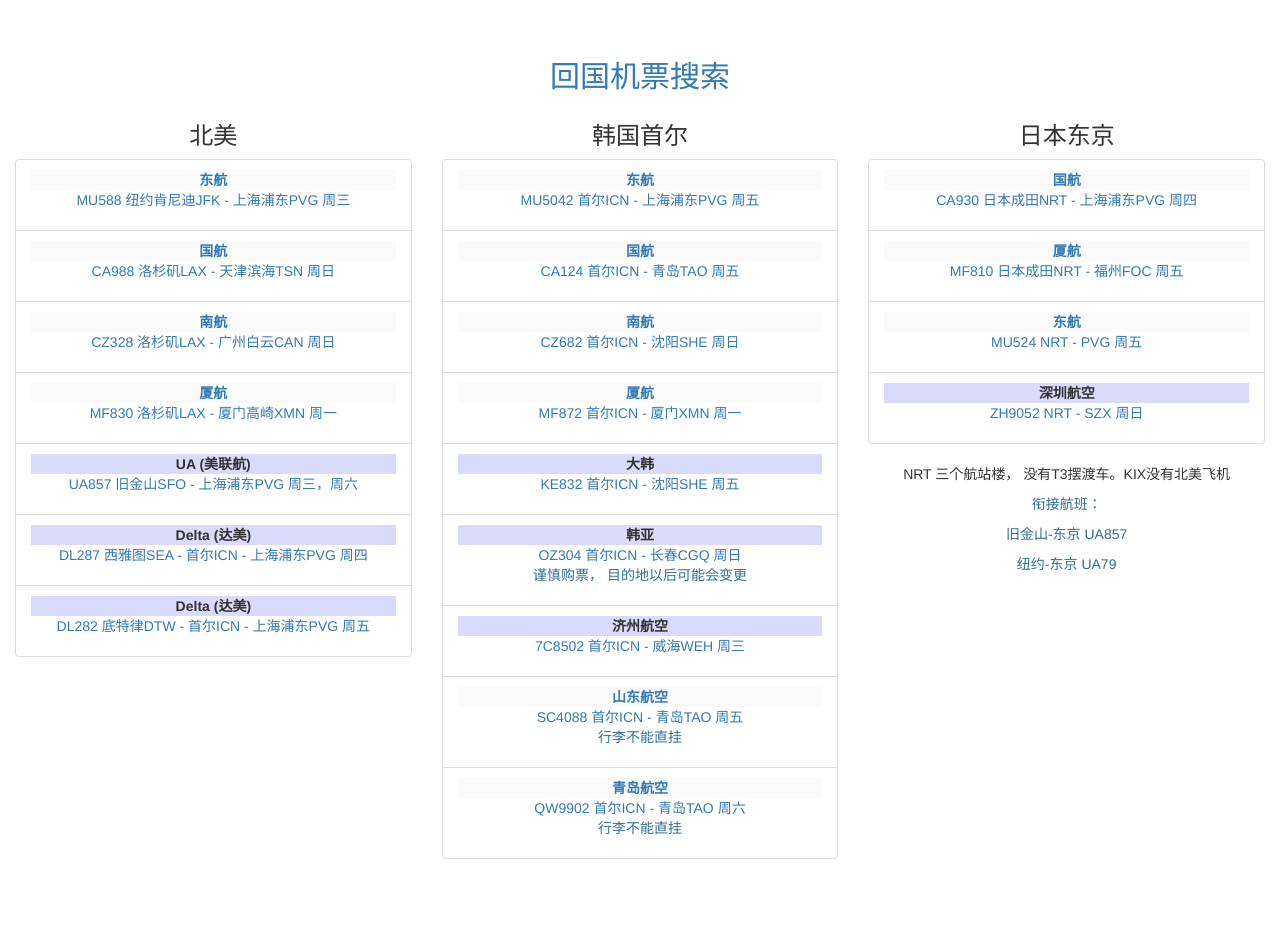
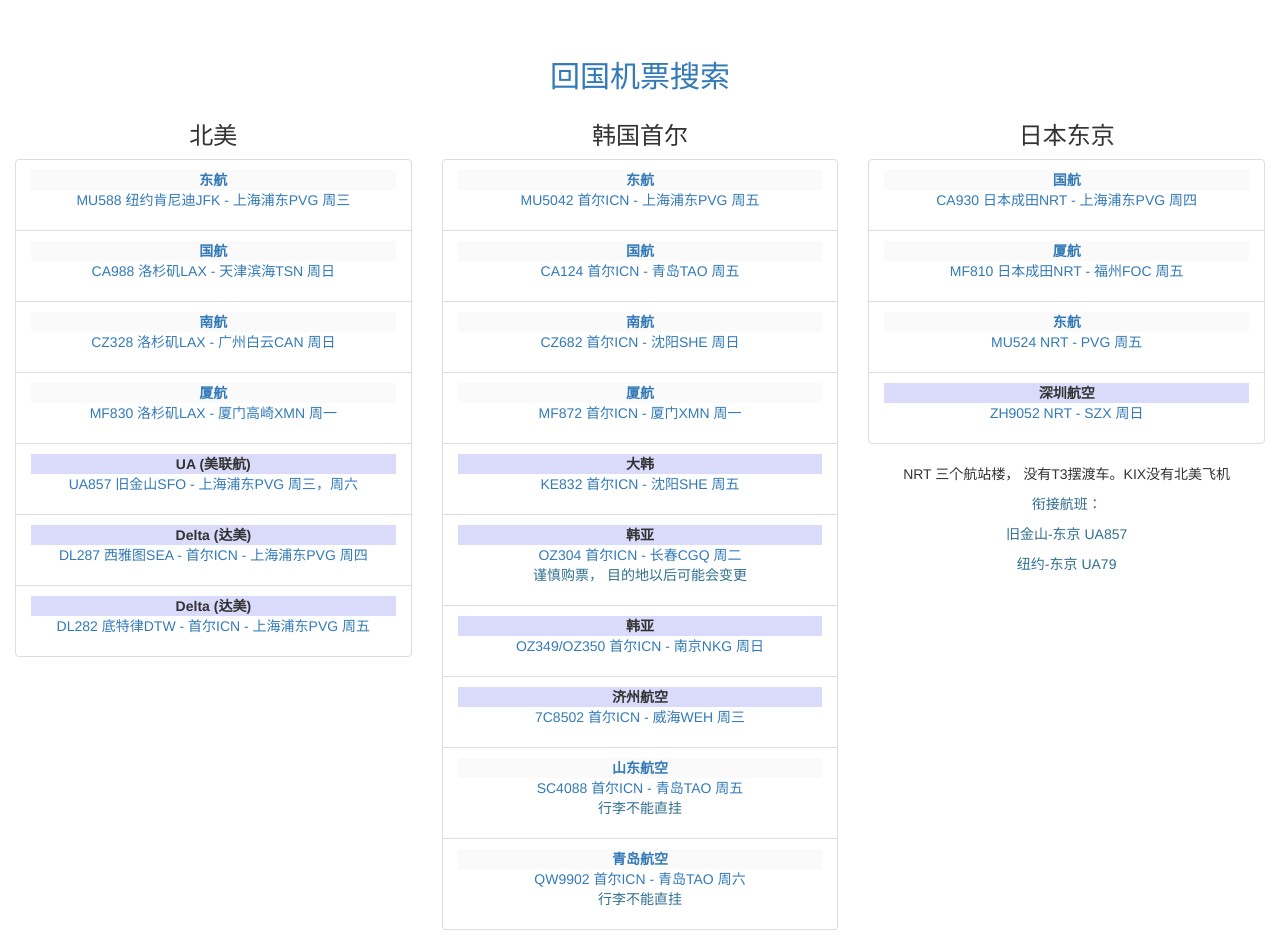
Before and after one commit to cyang019/plane-ticket-tracker, a Vue app: page / in a window 1280 px wide. Before the commit the page ends 879 px from the top, so only its background shows below. Built offline with nearby package versions, Linux system fonts and the light colour scheme.

Commit message:
update flight info for asianair

```diff
--- a/src/components/FlightFromKorea.vue
+++ b/src/components/FlightFromKorea.vue
@@ -64,9 +64,18 @@
             flight: 'OZ304',
             origCode: '首尔ICN',
             destCode: '长春CGQ',
+            date: '周二',
+            searchLink: 'https://flyasiana.com/C/CN/CH/index',
+            note: '谨慎购票， 目的地以后可能会变更'
+          },
+          {
+            name: '韩亚',
+            flight: 'OZ349/OZ350',
+            origCode: '首尔ICN',
+            destCode: '南京NKG',
             date: '周日',
             searchLink: 'https://flyasiana.com/C/CN/CH/index',
-            note: '谨慎购票， 目的地以后可能会变更'
+            note: ''
           },
           {
             name: '济州航空',
```
